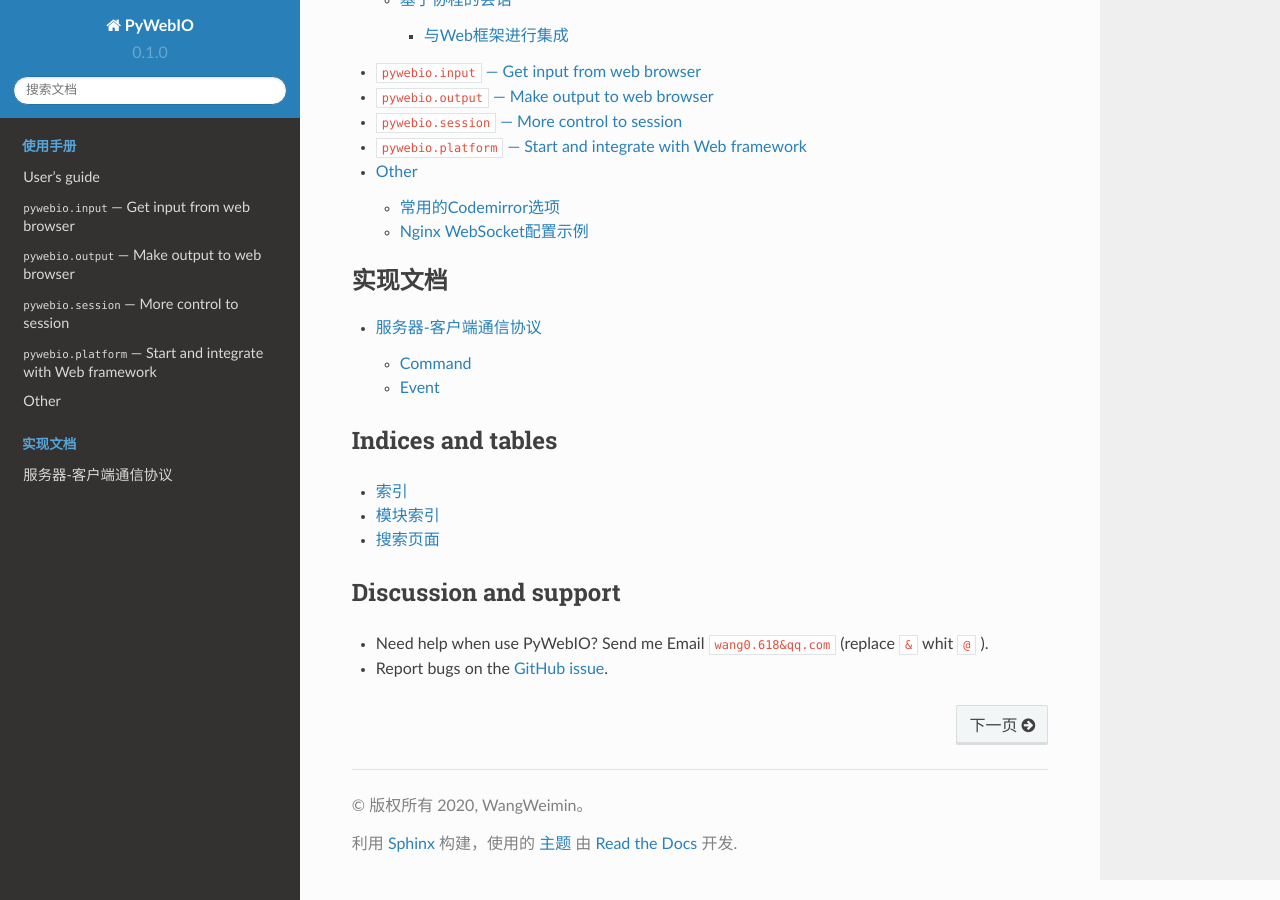
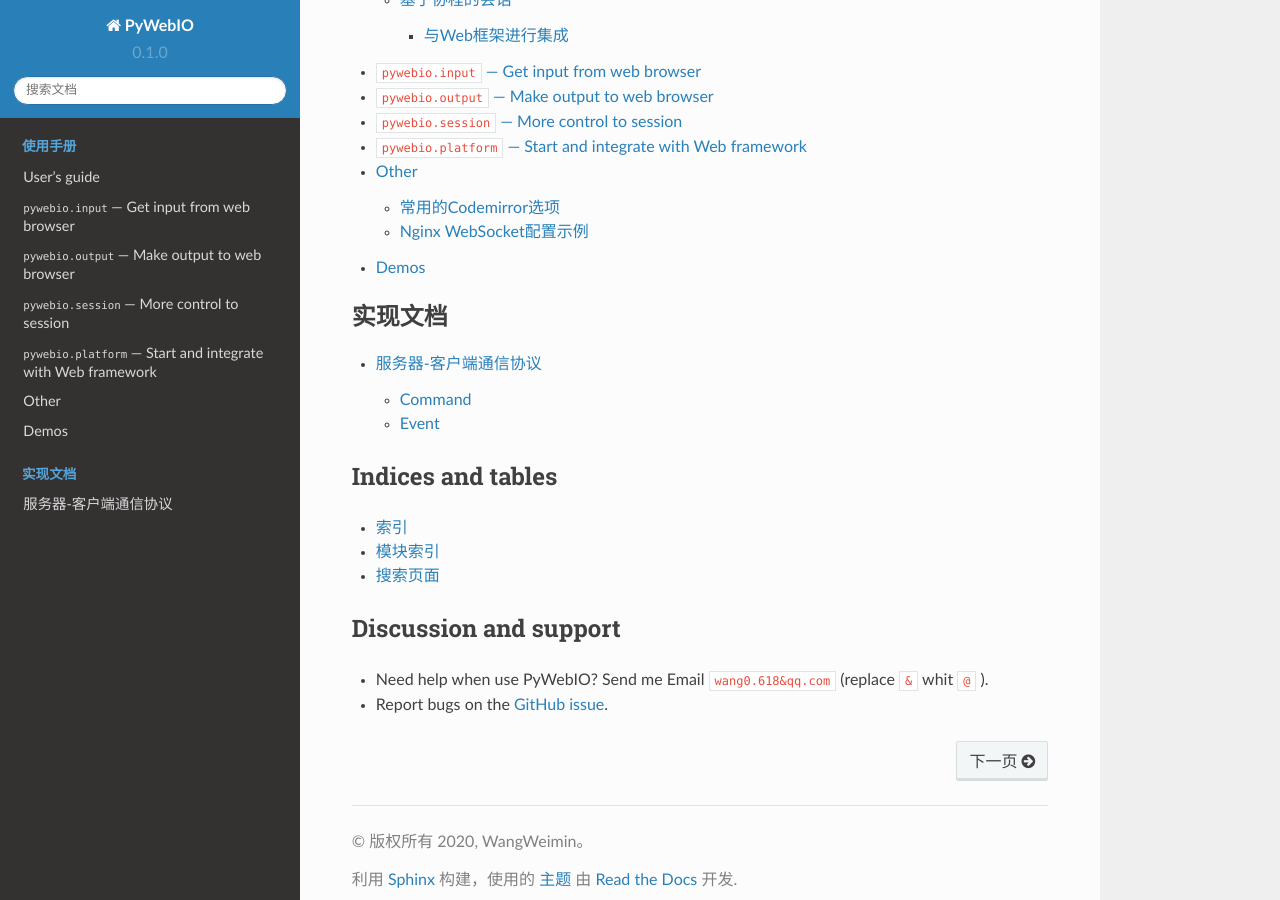
Before and after one commit to pywebio/PyWebIO, a Sphinx documentation site: the page built from docs/index.rst, in a window 1280 px wide and 900 px high, scrolled down 2496 px. Built offline with Sphinx 7.4.7 and the Read the Docs theme 2.0.0, drawn with Linux system fonts in a browser that asks for light colours.

Commit message:
add demo doc

```diff
--- /dev/null
+++ b/docs/demos.rst
@@ -0,0 +1,4 @@
+Demos
+==========
+
+.. automodule:: demos
--- a/docs/index.rst
+++ b/docs/index.rst
@@ -74,6 +74,7 @@ Documentation
    session
    server
    misc
+   demos
 
 .. toctree::
    :maxdepth: 2
```
